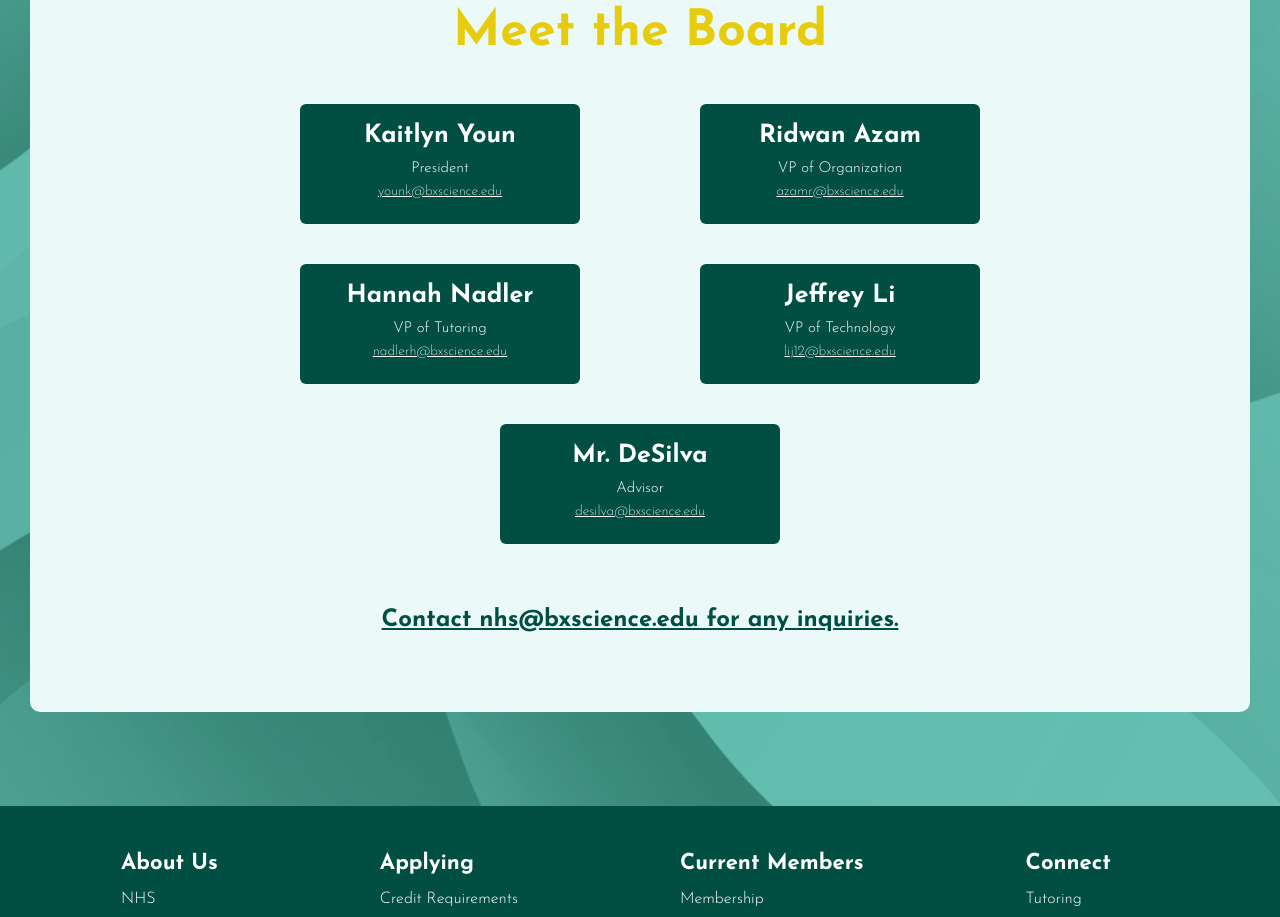
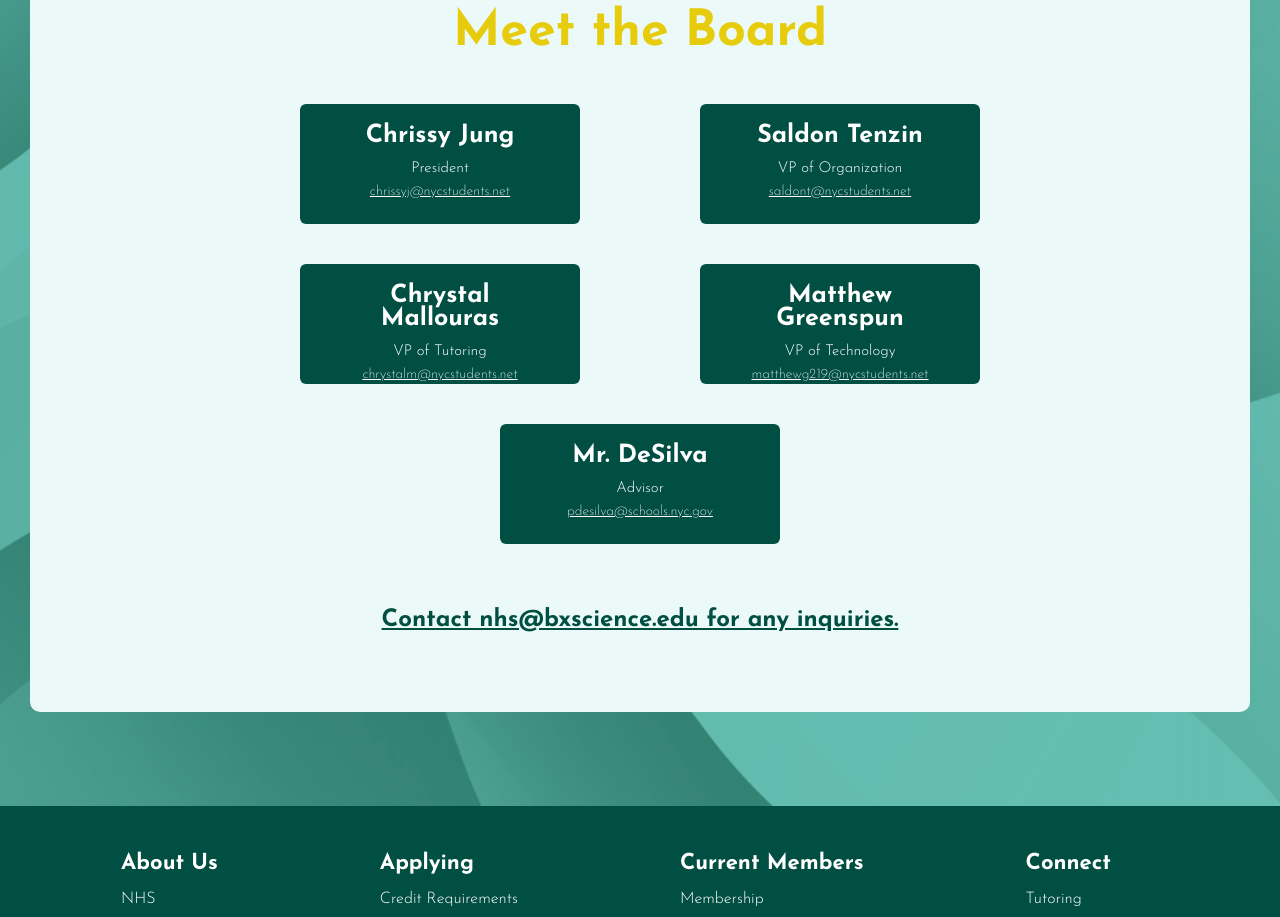
Before and after one commit to MCSaturn6/Bronx-Science-NHS-Update, a React (Create React App) app: page /about in a window 1280 px wide. Shown: the part 940-1857 px from the top of the page. Built offline with nearby package versions, Linux system fonts and the light colour scheme.

Commit message:
update website

```diff
--- a/src/pages/About.jsx
+++ b/src/pages/About.jsx
@@ -1,39 +1,38 @@
 import React, { Component } from "react";
-import { useEffect } from 'react'
+import { useEffect } from "react";
 import Hero from "../components/Hero.jsx";
 
 const board = [
   {
-    name:"Kaitlyn Youn",
+    name: "Chrissy Jung",
     position: "President",
-    email: "younk@bxscience.edu"
+    email: "chrissyj@nycstudents.net",
   },
   {
-    name:"Ridwan Azam",
+    name: "Saldon Tenzin",
     position: "VP of Organization",
-    email: "azamr@bxscience.edu"
+    email: "saldont@nycstudents.net",
   },
   {
-    name:"Hannah Nadler",
+    name: "Chrystal Mallouras",
     position: "VP of Tutoring",
-    email: "nadlerh@bxscience.edu"
+    email: "chrystalm@nycstudents.net",
   },
   {
-    name:"Jeffrey Li",
+    name: "Matthew Greenspun",
     position: "VP of Technology",
-    email: "lij12@bxscience.edu"
+    email: "matthewg219@nycstudents.net",
   },
   {
-    name:"Mr. DeSilva",
+    name: "Mr. DeSilva",
     position: "Advisor",
-    email: "desilva@bxscience.edu"
+    email: "pdesilva@schools.nyc.gov ",
   },
-
-]
+];
 export default function About() {
   useEffect(() => {
-    window.scrollTo(0, 0)
-  }, [])
+    window.scrollTo(0, 0);
+  }, []);
   return (
     <section className="page pb-16">
       <Hero
@@ -41,30 +40,31 @@ export default function About() {
         image="http://static1.squarespace.com/static/5bfc3ff0a2772c55740f3539/5cd43e2515fcc078dcb9b019/5ec563178c4ae53c938cf74c/1591573794835/Bronx+Science+Mural+-+Eventbrite+banner.jpg?format=1500w"
       />
 
-
       <section className="body-text">
         <div class="page-body-text">
           <h2 id="what" class="body-text-heading-2">
             What is NHS?
           </h2>
           <p>
-            Bronx Science National Honor Society (NHS)
-            elevates the school's commitment to the values of scholarship,
-            service, leadership, and character. By providing volunteering
-            opportunities around the school, such as being a tutor and tour guide, members get first-hand experience building these four
-            skills.
+            Bronx Science National Honor Society (NHS) elevates the school's
+            commitment to the values of scholarship, service, leadership, and
+            character. By providing volunteering opportunities around the
+            school, such as being a tutor and tour guide, members get first-hand
+            experience building these four skills.
             <br></br>
             <br></br>
-            Once accepted into NHS, members attend monthly meetings on Fridays, typically
-            held in the school auditorium. Members will check their emails
-            regularly on project, service, and tutoring opportunities,
+            Once accepted into NHS, members attend monthly meetings on Fridays,
+            typically held in the school auditorium. Members will check their
+            emails regularly on project, service, and tutoring opportunities,
             dedicating an average of 1-2 hours a week on NHS.
             <br></br>
             <br></br>
             To learn more about NHS, visit{" "}
-            <u><a class="link" href="https://www.nhs.us" target="_blank">
+            <u>
+              <a class="link" href="https://www.nhs.us" target="_blank">
                 nhs.us.
-            </a></u>
+              </a>
+            </u>
           </p>
         </div>
 
@@ -73,23 +73,23 @@ export default function About() {
         </h2>
         <div class="page-body-text">
           <div class="board">
-
             <div class="flexbox-container">
-              {board.map((person => (
+              {board.map((person) => (
                 <div class="flexbox-item flexbox-item-1">
                   <div class="name">{person.name}</div>
                   <div class="position">{person.position}</div>
-                <div class="email"><u>{person.email}</u></div>
-              </div>
-              )))}
-
-
+                  <div class="email">
+                    <u>{person.email}</u>
                   </div>
                 </div>
-          <p className = "flex justify-center mt-10 font-bold text-2xl underline" >Contact nhs@bxscience.edu for any inquiries. </p>
+              ))}
+            </div>
+          </div>
+          <p className="flex justify-center mt-10 font-bold text-2xl underline">
+            Contact nhs@bxscience.edu for any inquiries.{" "}
+          </p>
         </div>
       </section>
     </section>
-
   );
 }
```
Also changed, not shown: src/images/citizenship-table.png. Lines whose indentation alone changed are shown as unchanged.
